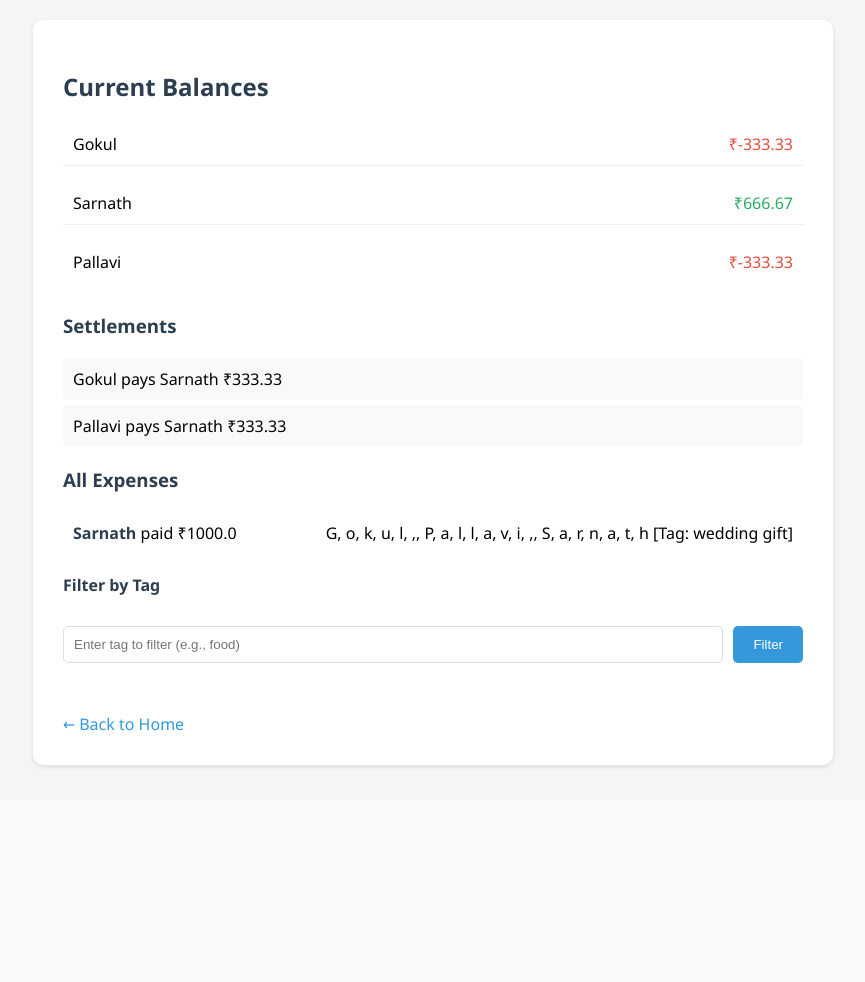
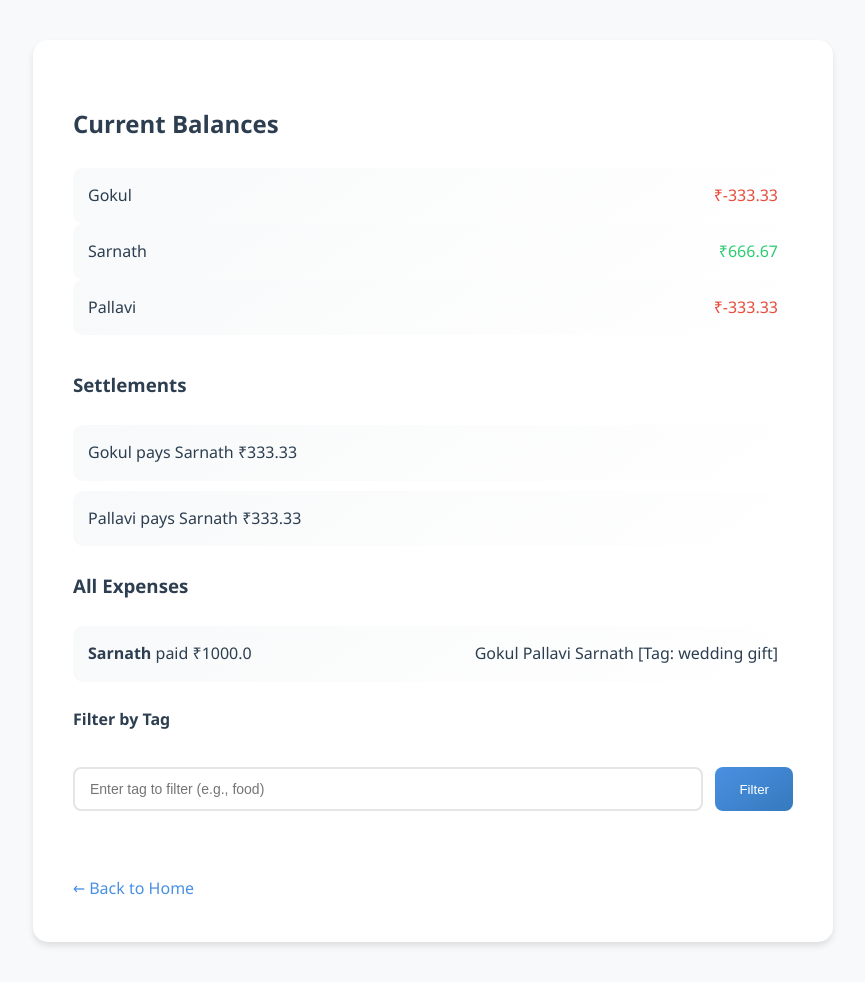
Before and after one commit to Pallavi-Pandey/expense-tracker, a Flask app: page /balances in a window 1280 px wide. Shown: the whole page, without its empty margins (207-1072 px from the left). Before the commit the page ends 768 px from the top, so only its background shows below. Run offline with Flask 3, Linux system fonts and the light colour scheme; data comes from the database, SQL or seed files in the repository; both versions use the stored data as it was after the commit.

Commit message:
fixed bug

```diff
--- a/templates/balances.html
+++ b/templates/balances.html
@@ -3,99 +3,183 @@
 <head>
     <title>Balances</title>
     <style>
+        :root {
+            --primary-color: #4a90e2;
+            --primary-dark: #357abd;
+            --text-color: #2c3e50;
+            --background: #f8f9fa;
+            --card-shadow: 0 4px 6px rgba(0, 0, 0, 0.1);
+        }
+
         body {
             font-family: 'Segoe UI', Tahoma, Geneva, Verdana, sans-serif;
             max-width: 800px;
             margin: 0 auto;
-            padding: 20px;
-            background-color: #f5f5f5;
+            padding: 40px 20px;
+            background-color: var(--background);
+            color: var(--text-color);
+            line-height: 1.6;
         }
+
         .container {
             background-color: white;
-            padding: 30px;
+            padding: 40px;
+            border-radius: 15px;
+            box-shadow: var(--card-shadow);
+        }
+
+        h2, h3, h4 {
+            margin: 25px 0;
+            font-weight: 600;
+            color: var(--text-color);
+        }
+
+        .balances-section {
+            margin-bottom: 35px;
+        }
+
+        .balance-card {
+            padding: 15px;
             border-radius: 10px;
-            box-shadow: 0 2px 5px rgba(0,0,0,0.1);
-        }
-        h2, h3, h4 {
-            color: #2c3e50;
-            margin: 20px 0;
-        }
-        .balances-section {
-            margin-bottom: 30px;
-        }
-        .balances-section p {
-            padding: 10px;
-            border-bottom: 1px solid #eee;
             display: flex;
             justify-content: space-between;
+            align-items: center;
+            background: linear-gradient(145deg, #f8f9fa, white);
+            transition: transform 0.3s ease, box-shadow 0.3s ease;
         }
-        .balances-section p:last-child {
-            border-bottom: none;
+
+        .balance-card:hover {
+            transform: translateY(-3px);
+            box-shadow: 0 6px 12px rgba(0, 0, 0, 0.15);
         }
+
         .settlements {
-            margin: 20px 0;
+            margin: 25px 0;
         }
-        .settlements p {
-            background-color: #f8f9fa;
-            padding: 10px;
-            border-radius: 5px;
-            margin: 5px 0;
+
+        .settlement-item {
+            padding: 15px;
+            border-radius: 10px;
+            background: linear-gradient(145deg, #f8f9fa, white);
+            margin: 10px 0;
+            transition: transform 0.3s ease;
         }
+
+        .settlement-item:hover {
+            transform: translateY(-2px);
+            background: white;
+        }
+
         .expenses {
-            margin: 20px 0;
+            margin: 25px 0;
         }
-        .expense-item {
+
+        .expense-card {
             display: flex;
             justify-content: space-between;
-            padding: 10px;
-            border-bottom: 1px solid #eee;
+            align-items: center;
+            padding: 15px;
+            border-radius: 10px;
+            background: linear-gradient(145deg, #f8f9fa, white);
+            margin: 10px 0;
+            transition: all 0.3s ease;
         }
-        .expense-item:last-child {
-            border-bottom: none;
+
+        .expense-card:hover {
+            transform: translateY(-2px);
+            background: white;
+            box-shadow: var(--card-shadow);
         }
-        .expense-item strong {
-            color: #2c3e50;
+
+        .expense-card strong {
+            color: var(--text-color);
+            font-weight: 600;
         }
+
         .filter-section {
-            margin: 30px 0;
+            margin: 35px 0;
         }
+
         form {
             display: flex;
-            gap: 10px;
+            gap: 12px;
             margin-bottom: 20px;
         }
+
         input[type="text"] {
-            padding: 10px;
-            border: 1px solid #ddd;
-            border-radius: 5px;
+            padding: 12px 15px;
+            border: 2px solid #e5e5e5;
+            border-radius: 8px;
             flex: 1;
+            font-size: 14px;
+            transition: border-color 0.3s ease;
         }
+
+        input[type="text"]:focus {
+            border-color: var(--primary-color);
+            outline: none;
+        }
+
         button {
-            background-color: #3498db;
+            background: linear-gradient(145deg, var(--primary-color), var(--primary-dark));
             color: white;
-            padding: 10px 20px;
+            padding: 12px 24px;
             border: none;
-            border-radius: 5px;
+            border-radius: 8px;
             cursor: pointer;
-            transition: background-color 0.3s ease;
+            font-weight: 500;
+            transition: transform 0.3s ease, box-shadow 0.3s ease;
         }
+
         button:hover {
-            background-color: #2980b9;
+            transform: translateY(-2px);
+            box-shadow: 0 4px 8px rgba(0, 0, 0, 0.1);
         }
+
         a {
             display: inline-block;
-            margin-top: 20px;
+            margin-top: 30px;
             text-decoration: none;
-            color: #3498db;
+            color: var(--primary-color);
+            font-weight: 500;
+            transition: color 0.3s ease;
         }
+
         a:hover {
-            text-decoration: underline;
+            color: var(--primary-dark);
         }
+
         .positive {
-            color: #27ae60;
+            color: #2ecc71;
+            font-weight: 500;
         }
+
         .negative {
             color: #e74c3c;
+            font-weight: 500;
+        }
+
+        /* Smooth scrolling */
+        html {
+            scroll-behavior: smooth;
+        }
+
+        /* Custom scrollbar */
+        ::-webkit-scrollbar {
+            width: 8px;
+        }
+
+        ::-webkit-scrollbar-track {
+            background: #f1f1f1;
+        }
+
+        ::-webkit-scrollbar-thumb {
+            background: var(--primary-color);
+            border-radius: 4px;
+        }
+
+        ::-webkit-scrollbar-thumb:hover {
+            background: var(--primary-dark);
         }
     </style>
 </head>
@@ -104,28 +188,36 @@
         <h2>Current Balances</h2>
         <div class="balances-section">
             {% for person, balance in balances.items() %}
-                <p>
+                <div class="balance-card">
                     <span>{{ person }}</span>
                     <span class="{% if balance > 0 %}positive{% else %}negative{% endif %}">
                         ₹{{ "%.2f"|format(balance) }}
                     </span>
-                </p>
+                </div>
             {% endfor %}
         </div>
 
         <h3>Settlements</h3>
         <div class="settlements">
             {% for t in transactions %}
-                <p>{{ t }}</p>
+                <div class="settlement-item">
+                    {{ t }}
+                </div>
             {% endfor %}
         </div>
 
         <h3>All Expenses</h3>
         <div class="expenses">
             {% for e in expenses %}
-                <div class="expense-item">
-                    <span><strong>{{ e.payer }}</strong> paid ₹{{ e.amount }}</span>
-                    <span>{{ ", ".join(e.participants) }} [Tag: {{ e.tag }}]</span>
+                <div class="expense-card">
+                    <div>
+                        <strong>{{ e.payer }}</strong> paid ₹{{ e.amount }}
+                    </div>
+                    <div>
+                        {% set participants = e.participants.split(',') %}
+                        {{ " ".join(participants) }}
+                        <span class="tag">[Tag: {{ e.tag }}]</span>
+                    </div>
                 </div>
             {% endfor %}
         </div>
```
Also changed, not shown: instance/expenses.db.
